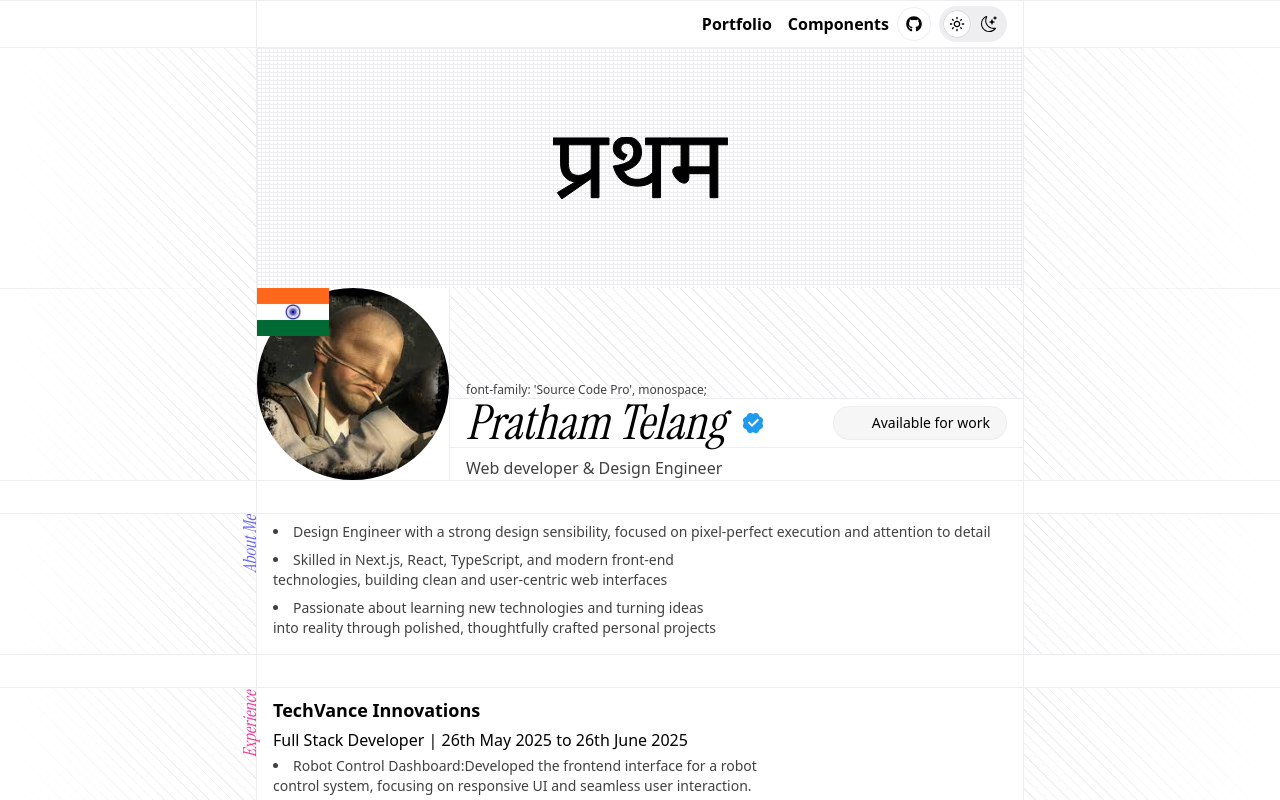
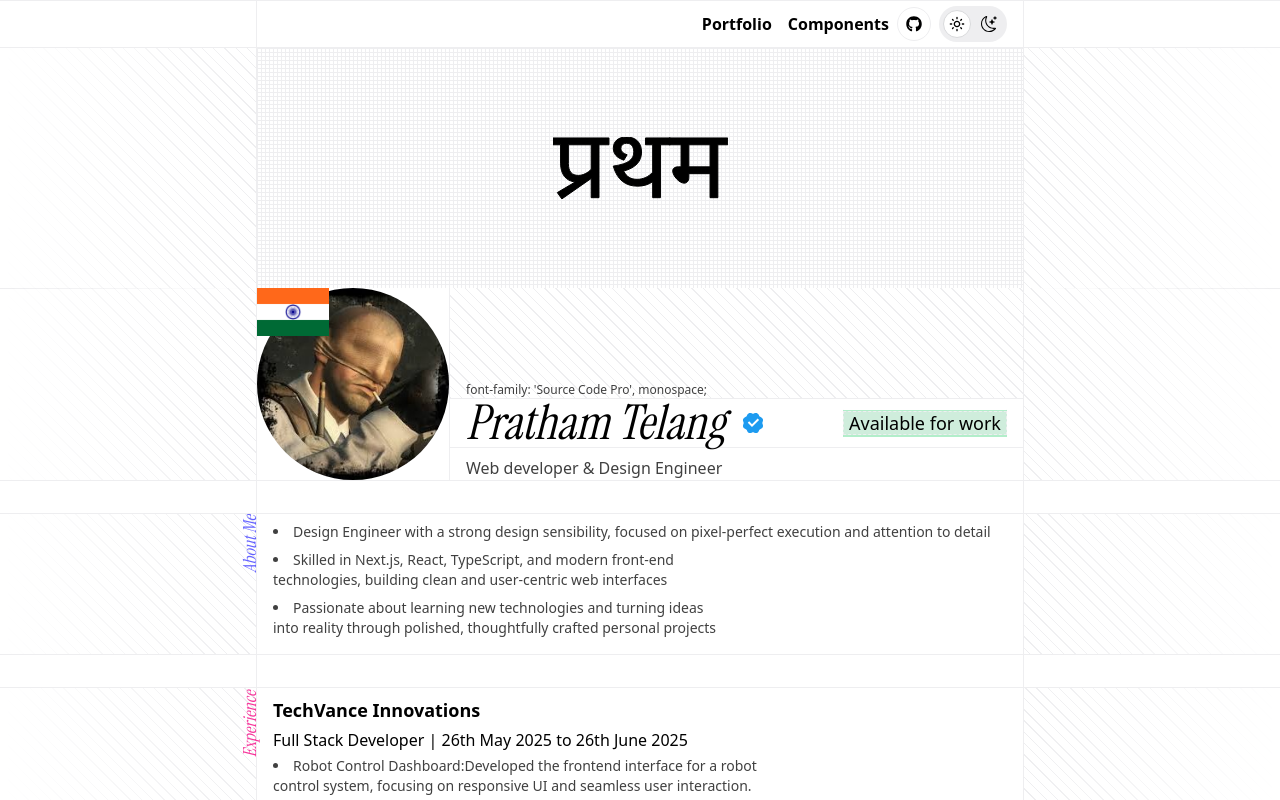
Before and after one commit to PrathamTelang/portfolio, a Next.js app: page / in a window 1280 px wide. Shown: the top 800 px of the page. Built offline with nearby package versions, Linux system fonts and the light colour scheme.

Commit message:
Replace availability badge with Button component
Updated the 'Available for work' indicator in the Hero component to use the reusable Button component with a primary variant and custom font size, improving consistency and maintainability.

```diff
--- a/src/app/features/portfolio/components/Hero.tsx
+++ b/src/app/features/portfolio/components/Hero.tsx
@@ -7,6 +7,7 @@ import { GoDotFill } from "react-icons/go"
 import { useEffect, useRef, useState } from "react"
 import { createPortal } from "react-dom"
 import { AnimatePresence, motion } from "motion/react"
+import Button from "./Button"
 
 export const Hero = () => {
       const [show, setShow] = useState(false)
@@ -102,7 +103,13 @@ useEffect(() => {
                                     <h1 className=" text-3xl font-serif italic sm:text-5xl" >Pratham Telang</h1>
                                 <RiVerifiedBadgeFill className="text-2xl text-[#1D9BF0]" />
                                 </div>
-                                <div className="mr-4 px-4 py-1.5 border border-border rounded-2xl flex items-center gap-2 bg-border/50 text-sm"><GoDotFill className="text-[#00BC7D] animate-ping" />Available for work</div>
+                                <div className="mr-4 mx-4 my-1.5 bg-green-500/30">
+                                    <Button
+                                    text="Available for work"
+                                    variant="primary"
+                                    fontSize="18px"
+                                    />
+                                </div>
                             </div>
                             <div className="w-full h-px bg-border " />
                             <p className="pl-4 text-secondary-text mt-2 max-[475px]:my-0 text-md max-[475px]:text-sm ">Web developer & Design Engineer</p>
```
